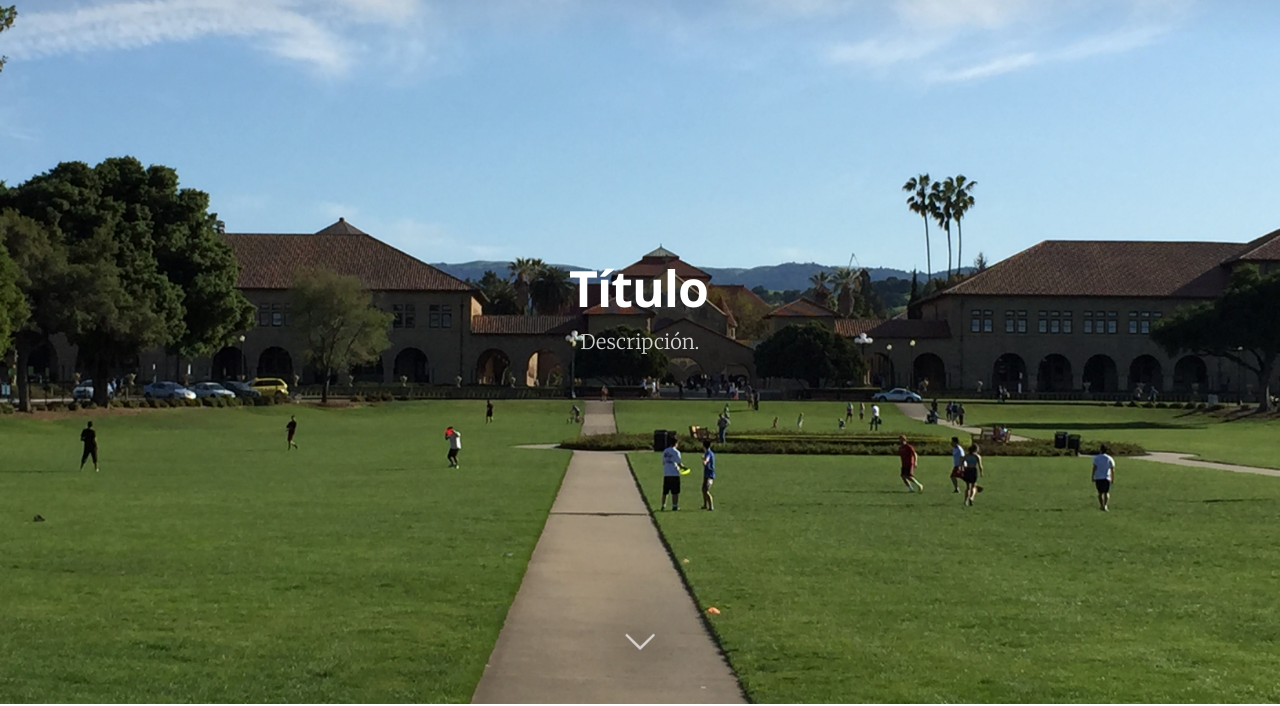
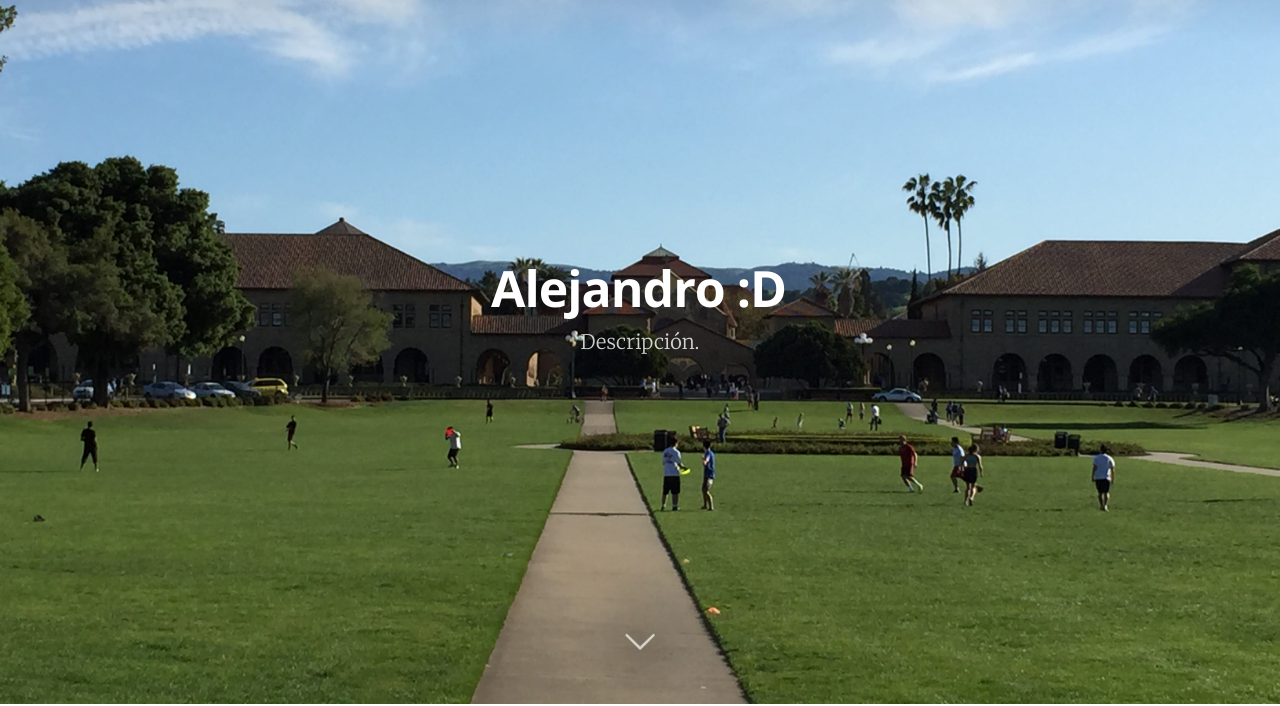
Before and after one commit to jaiwerc/Prueba-de-fusiones, a plain HTML site: page index.html in a window 1280 px wide. Shown: the part 96-802 px from the top of the page. Drawn offline with nearby package versions, Linux system fonts and the light colour scheme.

Commit message:
Cambio de título realizado - Jaiwer :D

```diff
--- a/index.html
+++ b/index.html
@@ -75,7 +75,7 @@
             </nav>
             <div class="vertical">
                 <div class="main-header-content inner">
-                    <h1 class="page-title">Título</h1>
+                    <h1 class="page-title">Alejandro :D</h1>
                     <h2 class="page-description">Descripción.</h2>
                 </div>
             </div>
```
